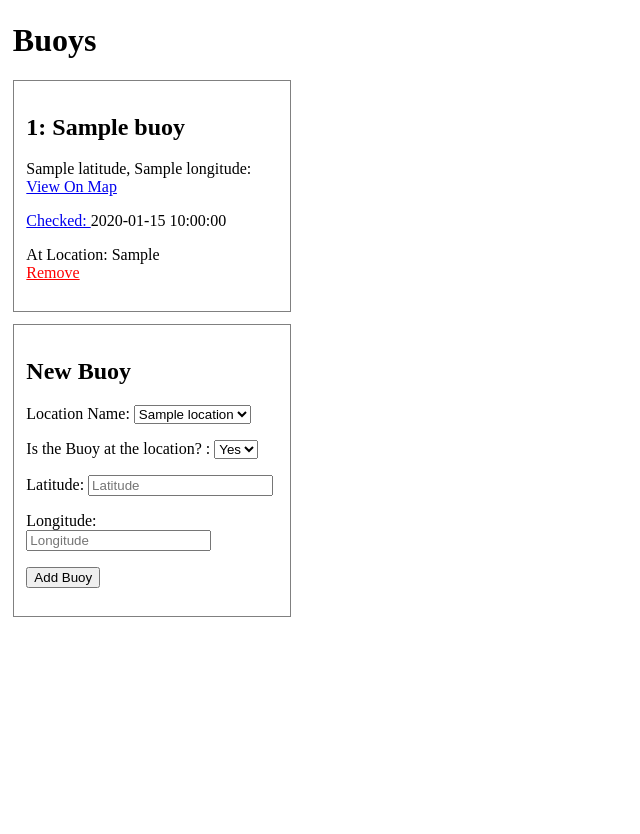
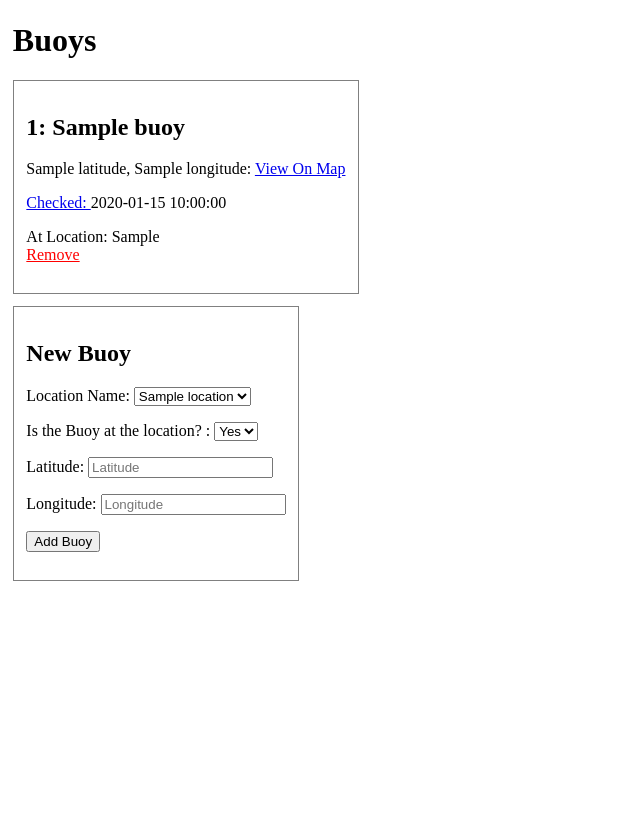
Before and after one commit to YemowtRonocCIT/FYP_website, a Flask app: template templates/buoys_table.html in a window 1280 px wide. Shown: the part 76-910 px from the top of the page, without its empty margins (0-640 px from the left). Run offline with Flask 2, Linux system fonts and the light colour scheme; the template is opened without the code that fills it: most values are stand-ins (such as "Sample title", 1, 10 or a date in 2020).

Commit message:
Change width to min-width

```diff
--- a/static/css/main.css
+++ b/static/css/main.css
@@ -45,7 +45,7 @@ footer {
 }
 
 .info-card {
-    width:20%;
+    min-width:20%;
     border:1px solid grey;
     display:inline-block;
     padding:1%;
```
